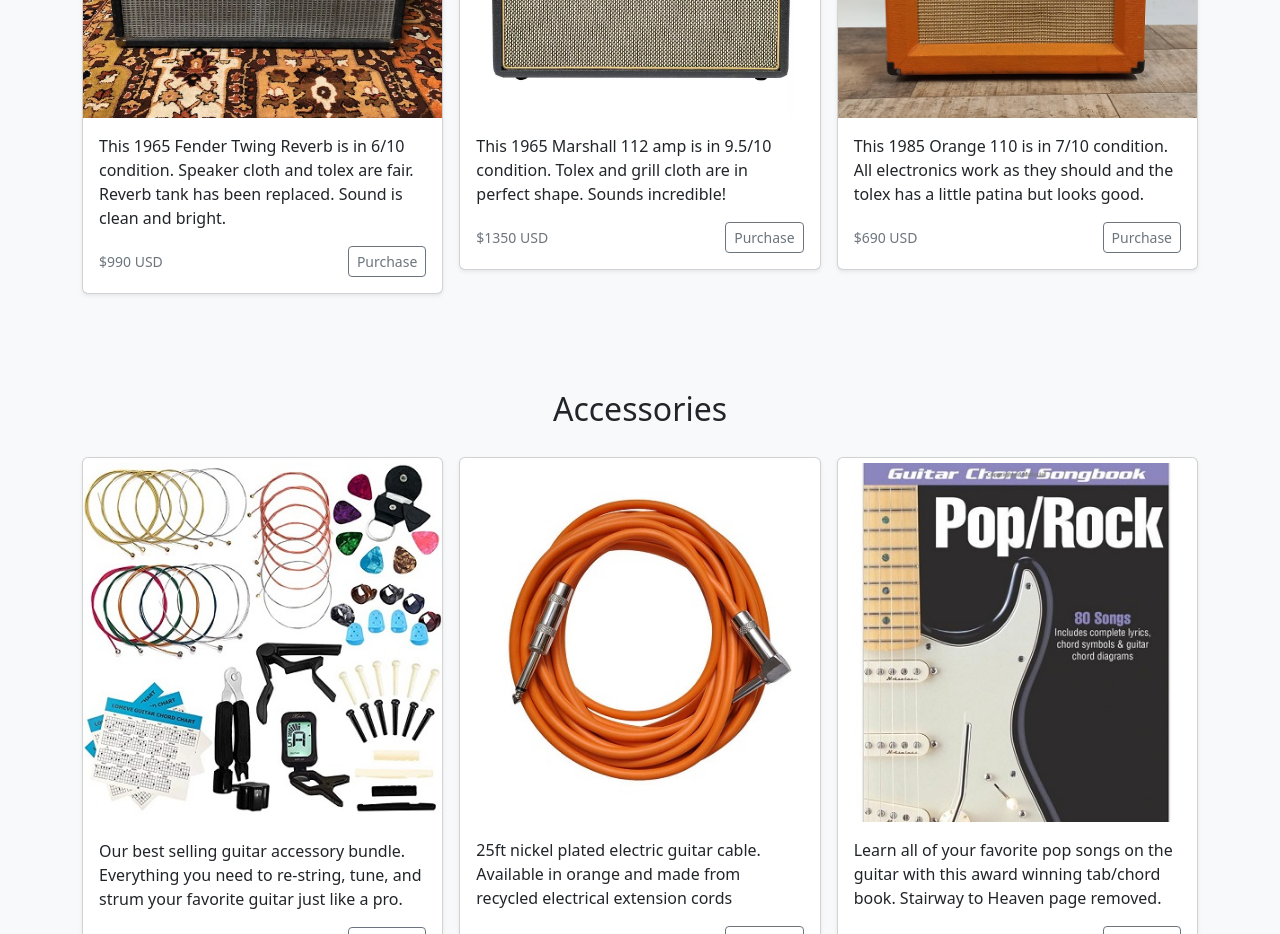
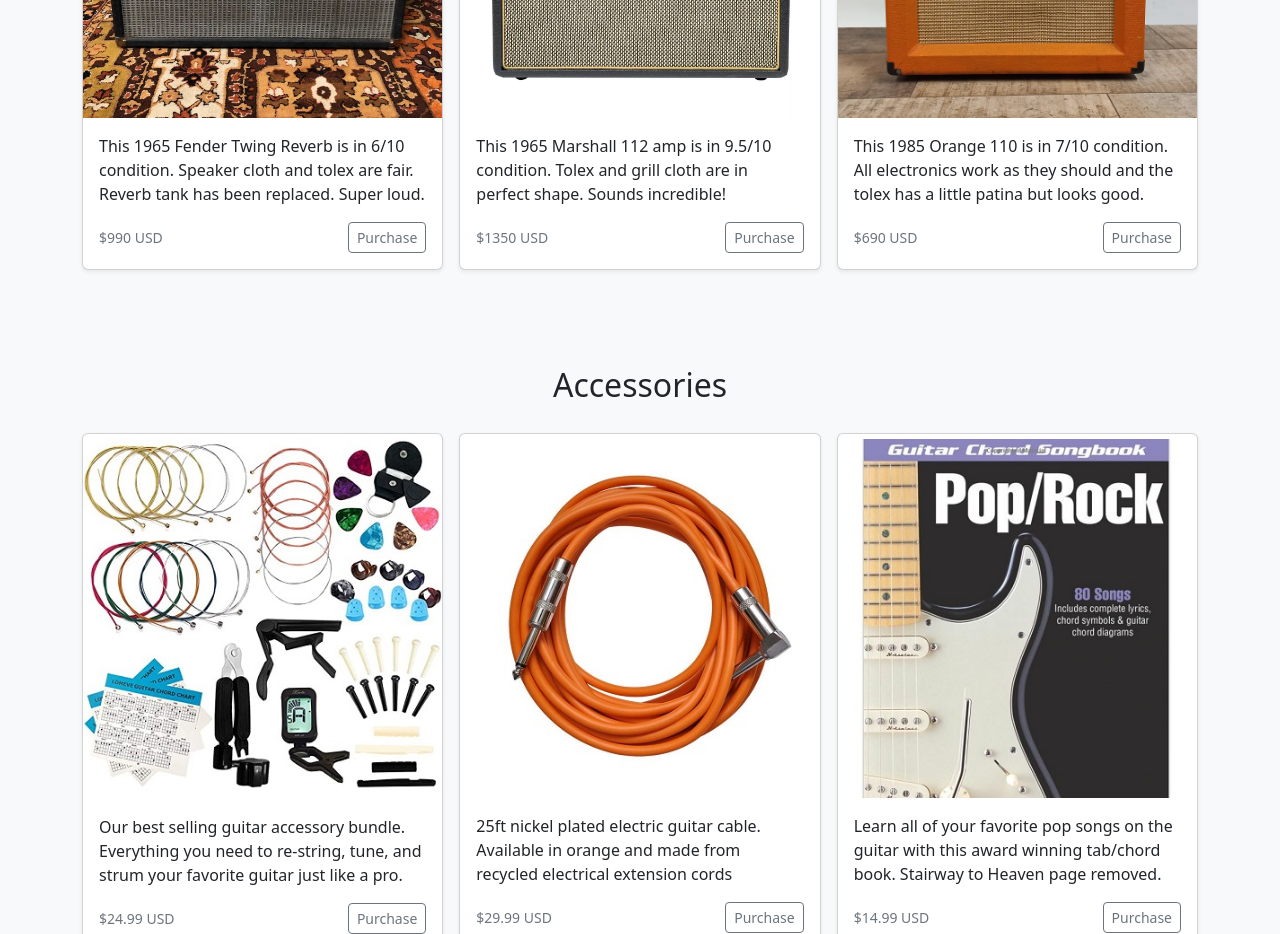
Before and after one commit to uptacamp/lees_super_awesome_store, a plain HTML site: page products.html in a window 1280 px wide. Shown: the part 1100-2034 px from the top of the page. Drawn offline with nearby package versions, Linux system fonts and the light colour scheme.

Commit message:
copy updates

```diff
--- a/products.html
+++ b/products.html
@@ -119,7 +119,7 @@
             <div class="card shadow-sm">
               <svg class="bd-placeholder-img card-img-top" width="100%" height="5px" xmlns="http://www.w3.org/2000/svg" role="img" aria-label="Placeholder: Thumbnail" preserveAspectRatio="xMidYMid slice" focusable="false"><img src="assets/images/amps/1975_twin.jpg"</svg>
               <div class="card-body">
-                <p class="card-text">This 1965 Fender Twing Reverb is in 6/10 condition. Speaker cloth and tolex are fair. Reverb tank has been replaced. Sound is clean and bright.</p>
+                <p class="card-text">This 1965 Fender Twing Reverb is in 6/10 condition. Speaker cloth and tolex are fair. Reverb tank has been replaced. Super loud.</p>
                 <div class="d-flex justify-content-between align-items-center">
                   <small class="text-muted">$990 USD</small>
                   <div class="btn-group">
```
